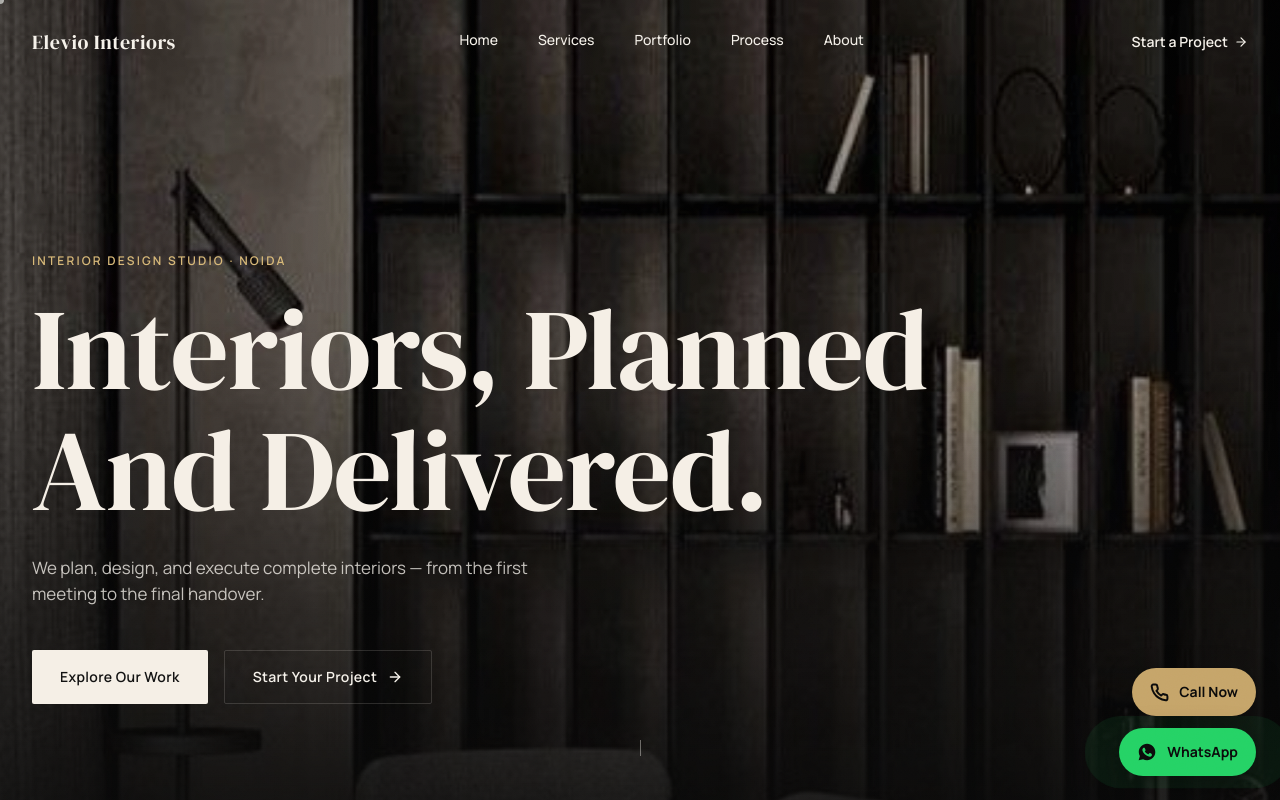
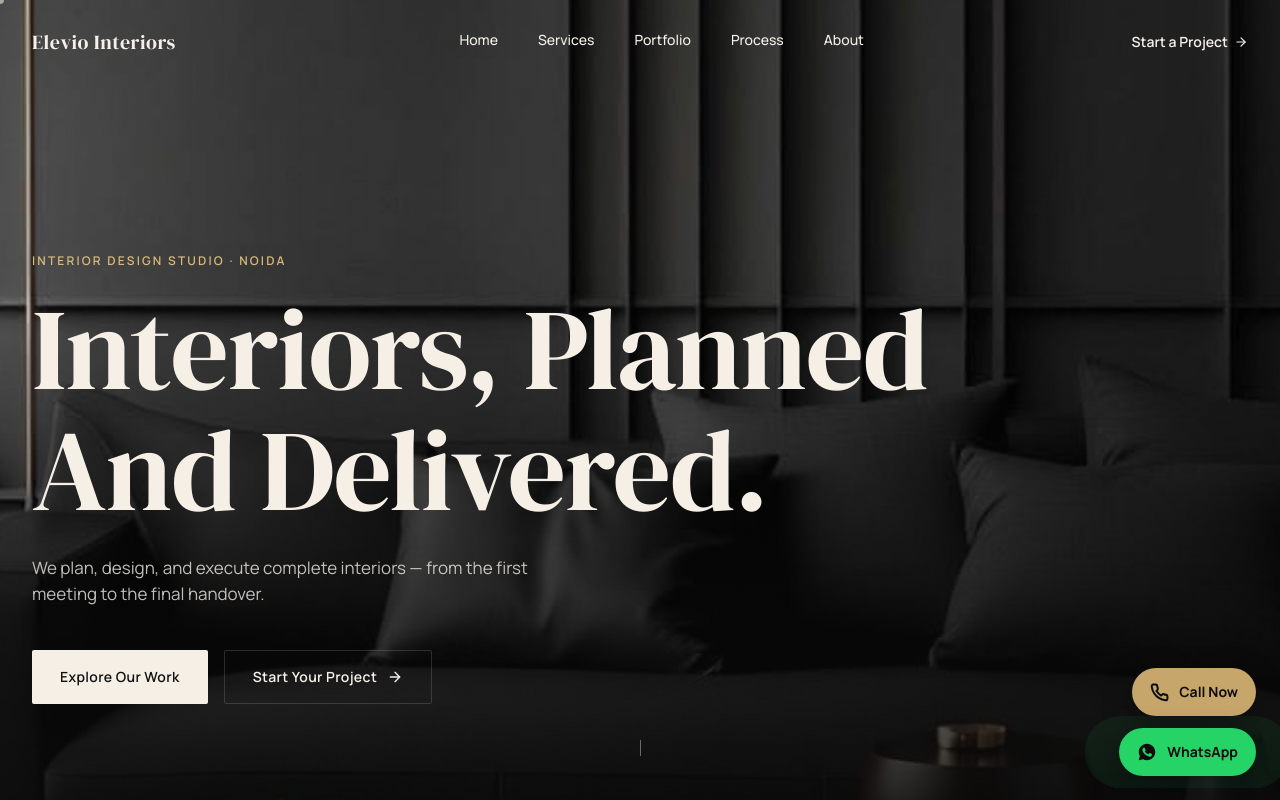
Before and after one commit to fahadkhan64525-dotcom/Elevio, a Next.js app: page / in a window 1280 px wide. Shown: the top 800 px of the page. Built offline with nearby package versions, Linux system fonts and the light colour scheme.

Commit message:
Update HeroScene.tsx

```diff
--- a/src/components/hero/HeroScene.tsx
+++ b/src/components/hero/HeroScene.tsx
@@ -53,7 +53,7 @@ export default function HeroScene() {
         className="absolute inset-0 bg-cover bg-center will-change-transform"
         style={{
           backgroundImage:
-            "url('/images/projects/IMG-20260914-WA0003.jpg')",
+            "url('/images/projects/IMG-20260914-WA0004.jpg')",
           transform: "scale(1.15)",
         }}
       />
```
